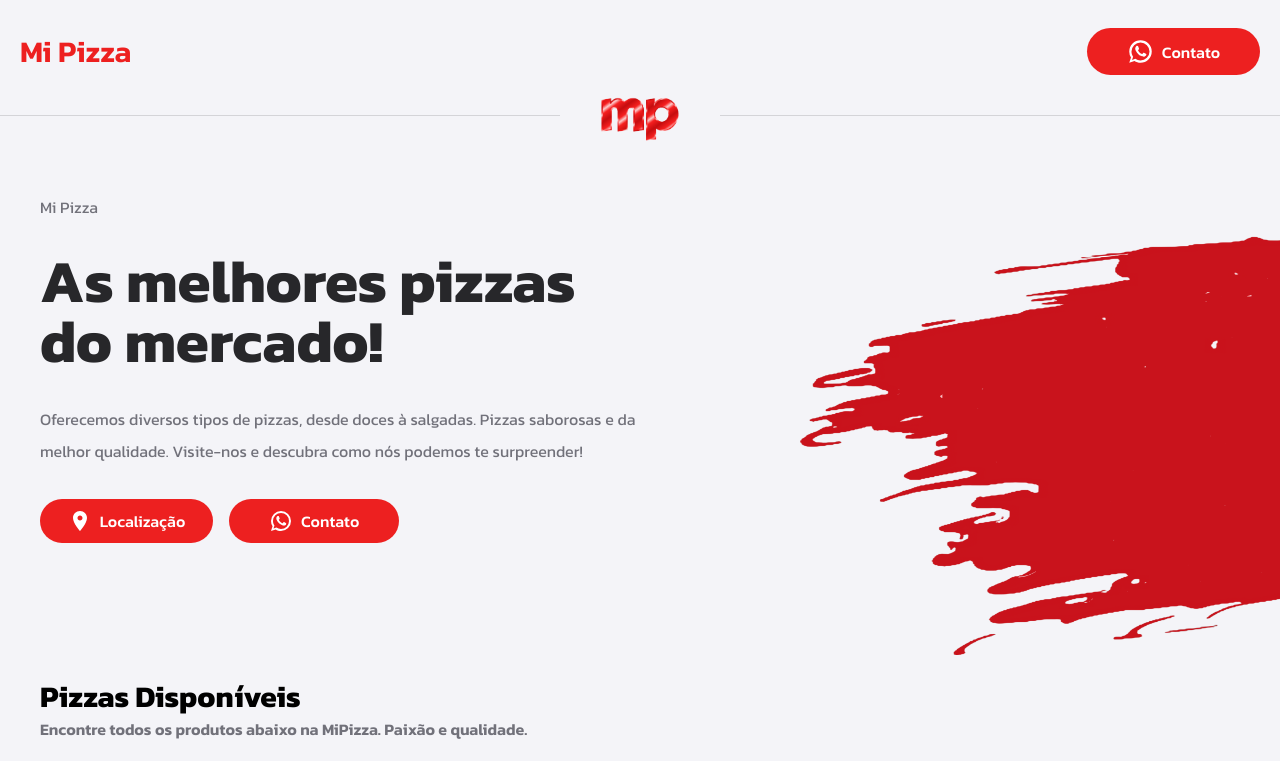
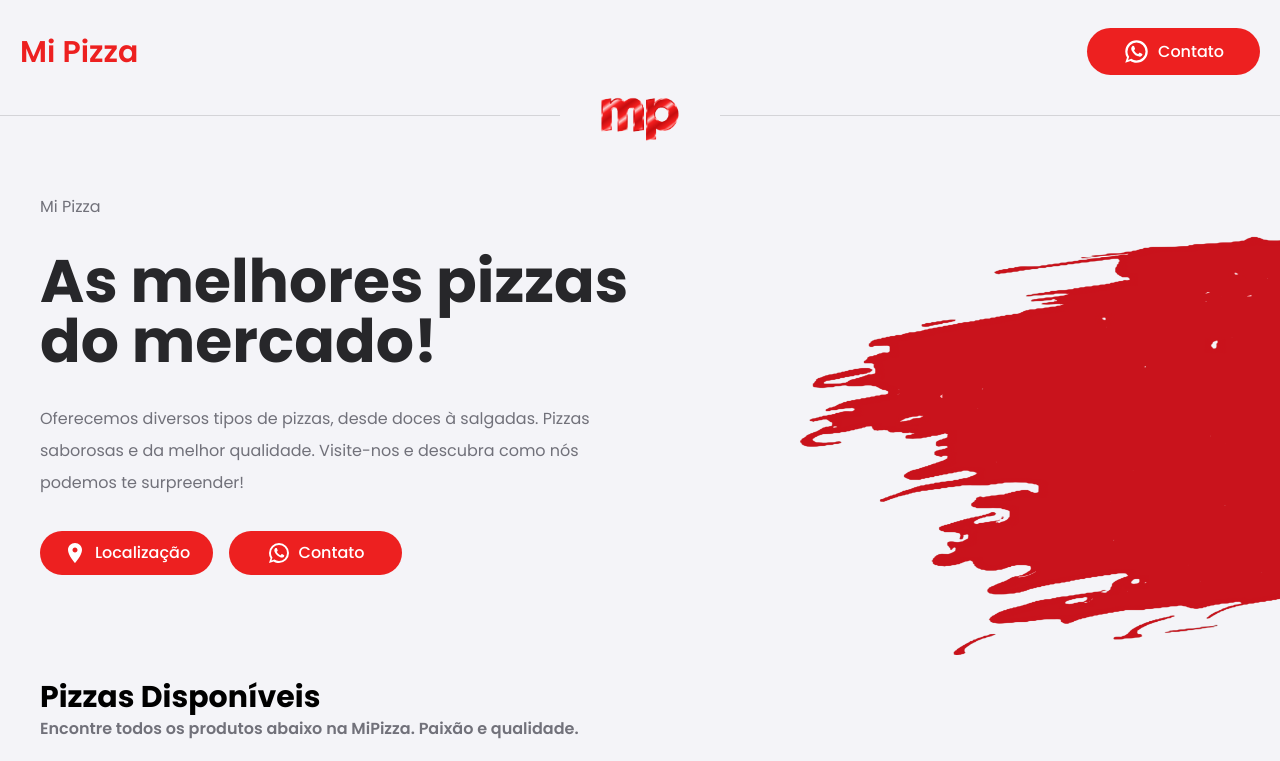
Before and after one commit to miquelven/miPizza, a React (Vite) app: page / in a window 1280 px wide. Shown: the top 761 px of the page. Built offline with nearby package versions, Linux system fonts and the light colour scheme; grey boxes are pictures that could not be loaded.

Commit message:
alteração da fonte family

```diff
--- a/src/index.css
+++ b/src/index.css
@@ -1,4 +1,4 @@
-@import url("https://fonts.googleapis.com/css2?family=Kanit:wght@300;400;500;600;700&display=swap");
+@import url("https://fonts.googleapis.com/css2?family=Poppins:wght@300;400;500;600;700&display=swap");
 
 * {
   padding: 0;
@@ -9,7 +9,7 @@
   scroll-behavior: smooth;
 }
 body {
-  font-family: "Kanit", sans-serif;
+  font-family: "Poppins", sans-serif;
   background-color: #f4f4f8;
   overflow-x: hidden;
 }
```
